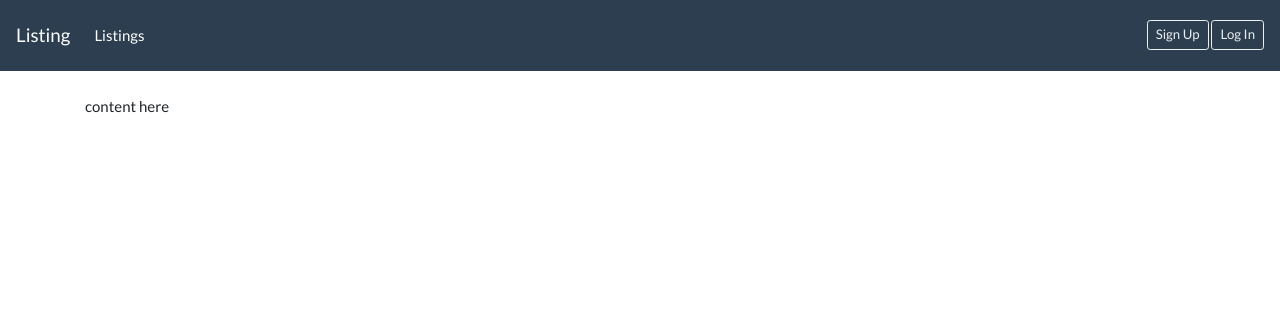
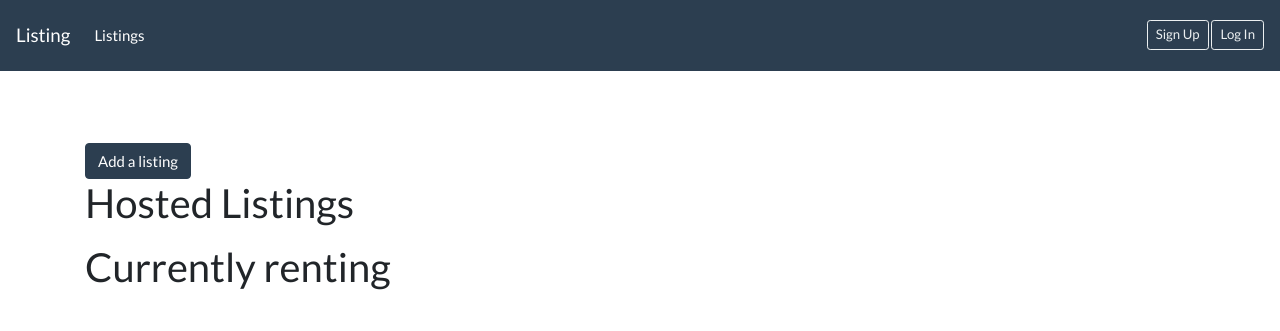
Before and after one commit to crystal-tran/share-bnb, a Flask app: template templates/users/profile.html in a window 1280 px wide. Shown: the top 331 px of the page. Run offline with Flask 3, Linux system fonts and the light colour scheme; the template is opened without the code that fills it, so the values that code supplies are empty.

Commit message:
working on add listing route

```diff
--- a/app.py
+++ b/app.py
@@ -6,7 +6,7 @@ from flask import Flask, render_template, request, flash, g
 from flask import redirect, session, g, jsonify
 from flask_debugtoolbar import DebugToolbarExtension
 from sqlalchemy.exc import IntegrityError
-from forms import TestingUploadForm, CSRFProtectForm, RegisterForm, LoginForm
+from forms import CSRFProtectForm, RegisterForm, LoginForm, AddListingForm
 from werkzeug.utils import secure_filename
 from models import db, connect_db, User, Like, Listing, Photo
 from s3_config import upload_file, create_presigned_url, allowed_file
@@ -193,8 +193,8 @@ def list_listings():
 #         return redirect("/")
 
 #     form = request.forms
-# //TODO: loook at relationships
-@app.route("/users/<int:user_id>")
+
+@app.get("/users/<int:user_id>")
 def show_user(user_id):
     """Show user profile with hosted listings."""
 
@@ -203,8 +203,36 @@ def show_user(user_id):
         return redirect("/")
 
     user = User.query.get_or_404(user_id)
-    listings = Listing.query.all()
 
-    return render_template('users/profile.html', user=user, listings=listings)
-# for listing in listings
-#if listing.renter_id == user.id
+    return render_template('users/profile.html', user=user)
+
+@app.route("/users/<int:user_id>/add-listing", methods=["GET", "POST"])
+def add_listing(user_id):
+    """Show form for adding a listing.
+
+    Add lisiting to database.
+
+    """
+    if not g.user:
+        flash("Unauthorized", "danger")
+        return redirect("/")
+
+    form = AddListingForm()
+
+    if form.validate_on_submit():
+        listing = Listing (
+            title = form.title.data,
+            description = form.description.data,
+            address = form.address.data,
+            city = form.city.data,
+            state = form.state.data,
+            zipcode = form.zipcode.data,
+            host_id= g.user.id
+        )
+        db.session.add(listing)
+        db.session.commit()
+
+        flash(f"{listing.title} added", "success")
+        return redirect(f"/users/{user_id}")
+
+    return render_template("listings/add-listing.html", form=form)
--- a/forms.py
+++ b/forms.py
@@ -87,18 +87,18 @@ class AddListingForm(FlaskForm):
         validators=[InputRequired()],
     )
 
-    photo = StringField(
-        'State',
-        validators=[InputRequired()],
-    )
-
-
-
-class TestingUploadForm(FlaskForm):
     photo = FileField(
         'Photo',
         validators=[InputRequired()]
     )
 
+
+
+# class TestingUploadForm(FlaskForm):
+#     photo = FileField(
+#         'Photo',
+#         validators=[InputRequired()]
+#     )
+
 class CSRFProtectForm(FlaskForm):
     """Form just for CSRF Protection."""
--- a/templates/base.html
+++ b/templates/base.html
@@ -34,7 +34,7 @@
           <a href="/signup" class="btn-sm btn btn-outline-light">Sign Up</a>
           <a href="/login" class="btn-sm btn btn-outline-light">Log In</a>
           {% else %}
-          <a href="/profile" class="nav-link">{{ g.user.first_name }}</a>
+          <a href="/users/{{g.user.id}}" class="nav-link">{{ g.user.first_name }}</a>
           {% endif %}
         </li>
       </ul>
--- a/templates/users/profile.html
+++ b/templates/users/profile.html
@@ -1,5 +1,6 @@
 {% extends 'base.html' %}
 
+{% block content%}
 <div>
   <h2>{{ user.first_name }} {{ user.last_name }}</h2>
   <p>{{ user.description }}</p>
@@ -7,14 +8,31 @@
 </div>
 
 <div>
+  <h2>Hosted Listings</h2>
   <ul>
-    {% for listing in user.listings %}
-      { if listing.host_username === user.id }
+    {% for listing in user.host_listings %}
       <li>
-        <p>{listing.title}</p>
-        <p>{listing.description}</p>
-
+        <a href="/listings/{{listing.id}}">{{listing.title}}</a>
+        <p>{{listing.description}}</p>
+        <p>{{listing.address}},{{listing.state}}, {{listing.zipcode}}</p>
+        <p>{{listing.price}}</p>
       </li>
     {% endfor %}
   </ul>
 </div>
+
+<div>
+  <h2>Currently renting</h2>
+  <ul>
+    {% for listing in user.renter_listings %}
+      <li>
+        <a href="/listings/{{listing.id}}">{{listing.title}}</a>
+        <p>{{listing.description}}</p>
+        <p>{{listing.address}},{{listing.state}}, {{listing.zipcode}}</p>
+        <p>{{listing.price}}</p>
+      </li>
+    {% endfor %}
+  </ul>
+</div>
+
+{% endblock content %}
```
